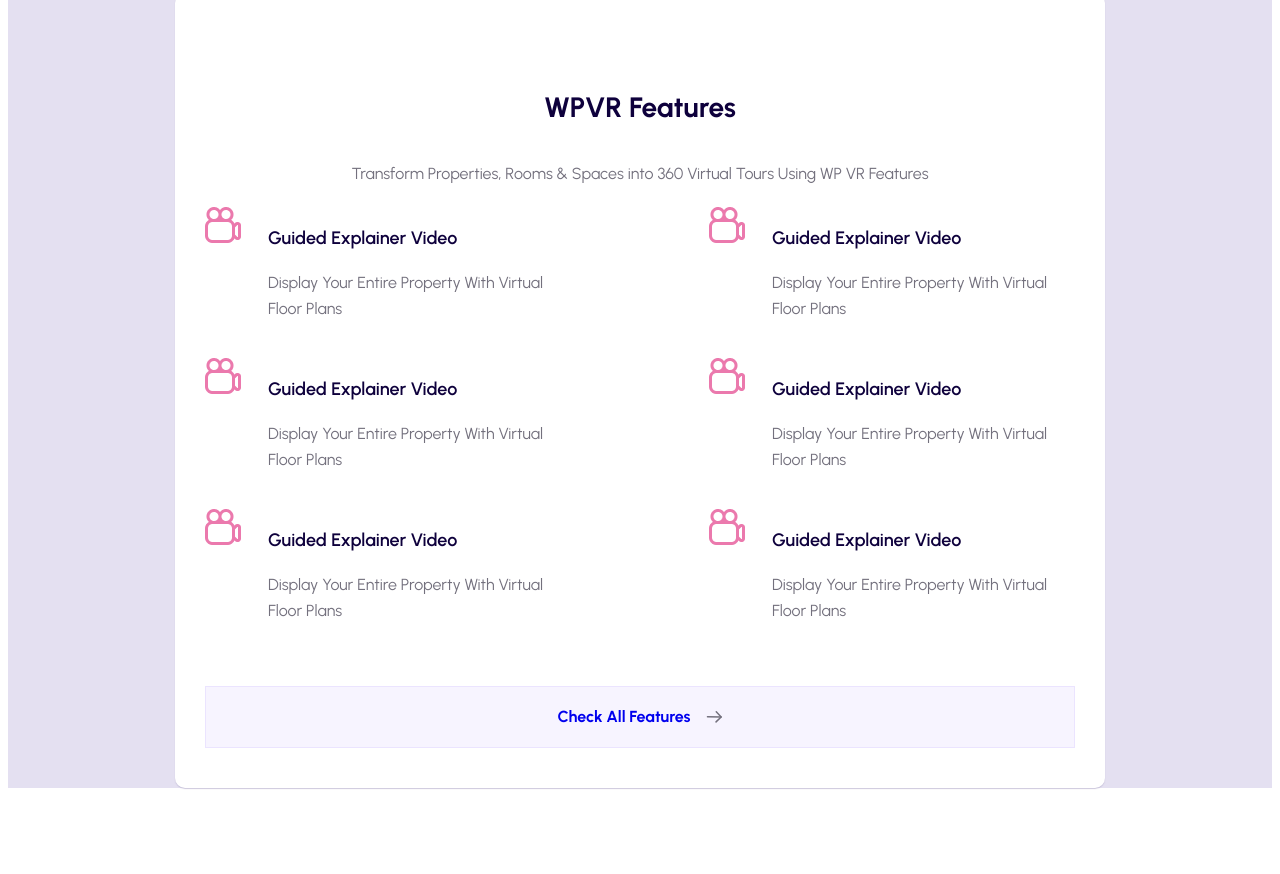
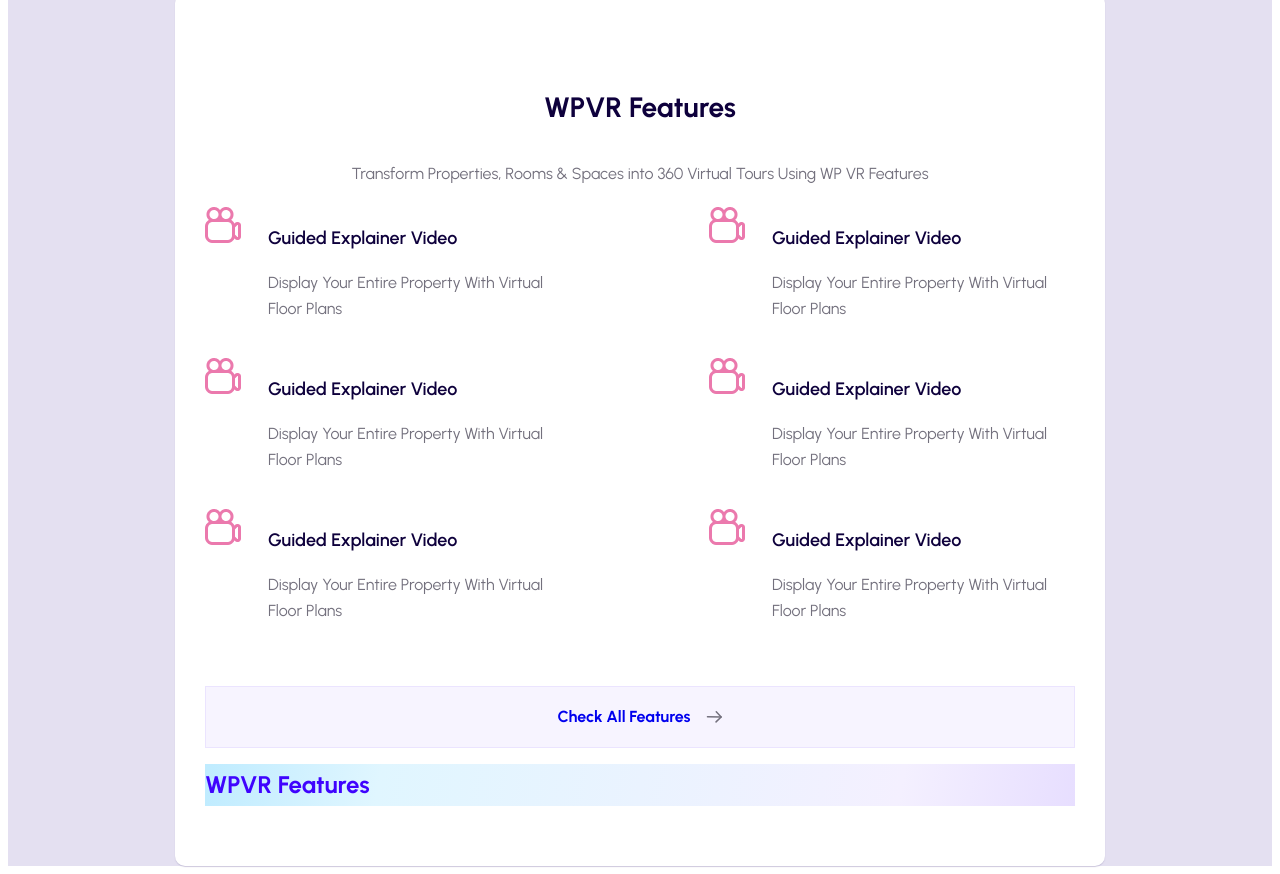
Before and after one commit to mamun-prodhan/setup-wizard-new, a plain HTML site: page index.html in a window 1280 px wide. Shown: the part 1014-1888 px from the top of the page. Before the commit the page ends 1810 px from the top, so only its background shows below. Drawn offline with nearby package versions, Linux system fonts and the light colour scheme; files that its build step writes are made by us from their sources.

Commit message:
pro feature section added

```diff
--- a/index.html
+++ b/index.html
@@ -265,6 +265,17 @@
                 </svg>
               </a>
             </div>
+
+            <!--pro features -->
+            <div class="setup-wizard__pro-features">
+              <div class="setup-wizard__pro-features-text-content">
+                <h1 class="setup-wizard__pro-feature-heading">
+                  <span class="setup-wizard__pro-feature-heading-highlight"
+                    >WPVR Features</span
+                  >
+                </h1>
+              </div>
+            </div>
           </div>
         </div>
       </div>
--- a/scss/_setup-wizard.scss
+++ b/scss/_setup-wizard.scss
@@ -261,6 +261,21 @@
       }
     }
 
+    .setup-wizard__pro-features{
+      background: linear-gradient(100.82deg, #C0ECFF 0.77%, #E0F6FF 20.23%, #F4F0FF 79.76%, #E7DEFF 100.21%);
+      .setup-wizard__pro-features-text-content {
+        margin-bottom: 20px;
+      }
+
+      .setup-wizard__pro-feature-heading{
+        font-size: 24px;
+        font-weight: 700;
+        line-height: 1.75;
+        color: $primary-color;
+        font-family: $primary-font;
+      }
+    }
+
     .setup-wizard__main-buttons {
       @extend %button-container;
       margin-top: 20px;
@@ -278,4 +293,6 @@
       }
     }
   }
+
+
 }
```
Also changed, not shown: dist/custom.css, 1 other file.
